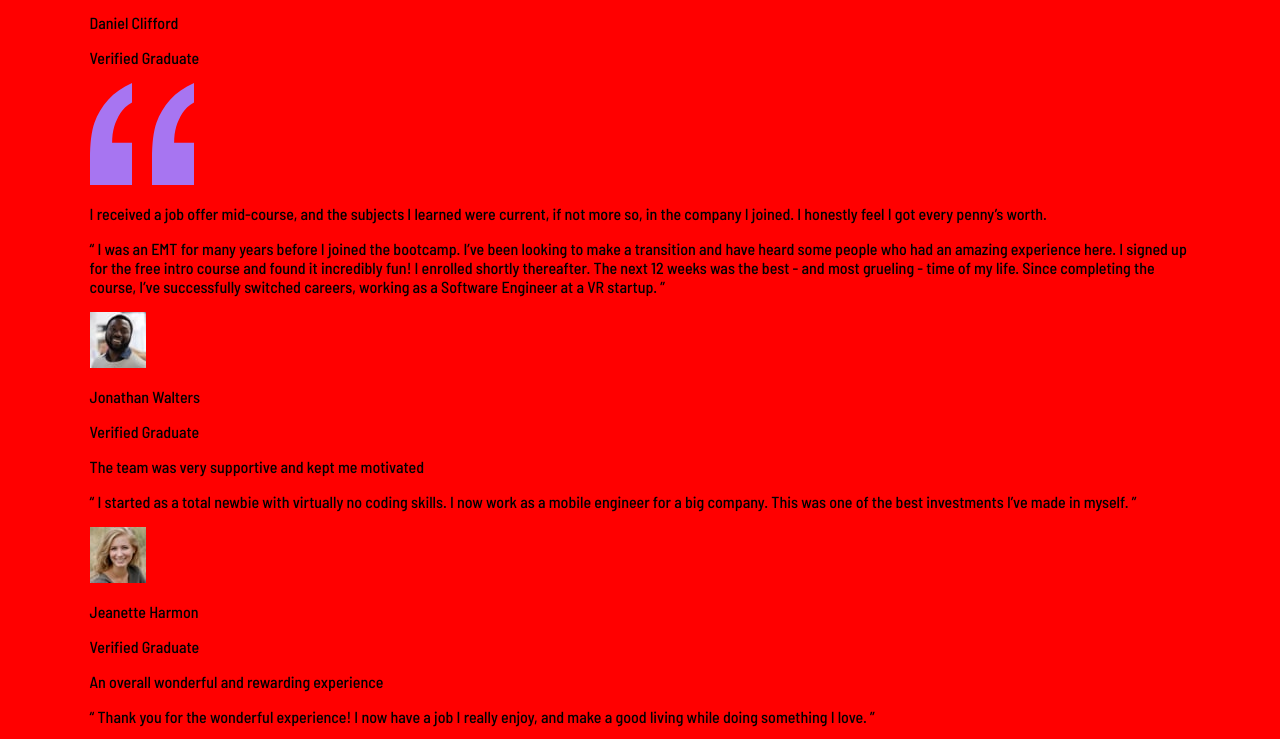
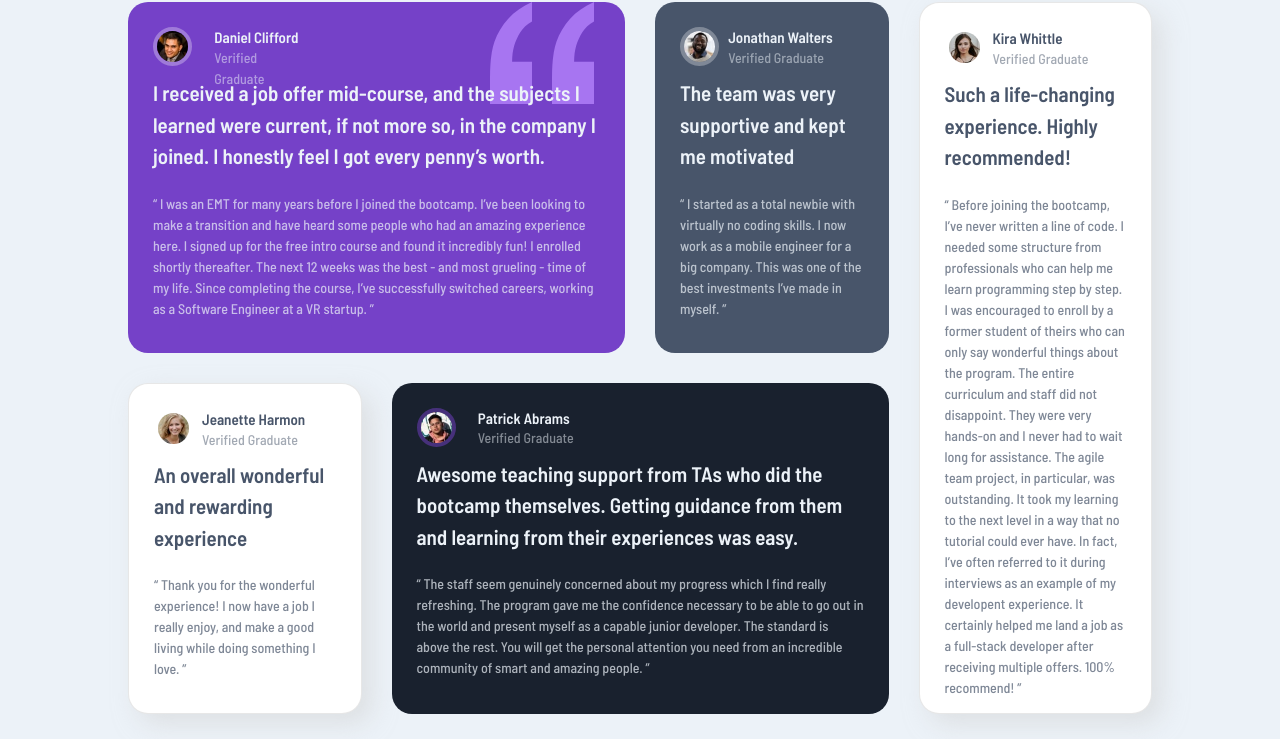
Before and after one commit to MarieDaPiedade/testimonials-grid-section-main, a plain HTML site: page index.html in a window 1280 px wide. Shown: the part 190-929 px from the top of the page. Drawn offline with Linux system fonts and the light colour scheme.

Commit message:
desktop version

```diff
--- a/index.html
+++ b/index.html
@@ -14,83 +14,94 @@
 
 <body>
 
-    <section class="container" class="container1">
+    <section class="container1">
         <div class="header">
-            <img  class="img" class="img1" src="../testimonials-grid-section-main/images/image-daniel.jpg" alt="Daniel Clifford">
-            <p class="name" class="name1">Daniel Clifford</p>
-            <p class="status" class="status1">Verified Graduate</p>
+            <img class="img1" src="../testimonials-grid-section-main/images/image-daniel.jpg" alt="Daniel Clifford">
+            <div class="name&status">
+                <p class="name">Daniel Clifford</p>
+                <p class="status">Verified Graduate</p>
+            </div>
+            <div class="quotation-marks">
+                <img src="../testimonials-grid-section-main/images/bg-pattern-quotation.svg" alt="">
+            </div>
         </div>
-        <div class="quotation-marks">
-            <img src="../testimonials-grid-section-main/images/bg-pattern-quotation.svg" alt="">
-        </div>
-        <div class="headline" class="headline1">
+
+        <div class="headline">
             <p>I received a job offer mid-course, and the subjects I learned were current, if not more so, in the company I joined. I honestly feel I got every penny’s worth.</p>
         </div>
-        <div class="text1">
+        <div class="paragraph">
             <p>“ I was an EMT for many years before I joined the bootcamp. I’ve been looking to make a transition and have heard some people who had an amazing experience here. I signed up for the free intro course and found it incredibly fun! I enrolled shortly thereafter. The next 12 weeks was the best - and most grueling - time of my life. Since completing the course, I’ve successfully switched careers, working as a Software Engineer at a VR startup. ”</p>
         </div>
     </section>
 
-   <section class="container" class="container2">
+   <section class="container2">
         <div class="header">
-            <img class="img" class="img2" src="../testimonials-grid-section-main/images/image-jonathan.jpg" alt="Jonathan Walters">
-            <p class="name" class="name1">Jonathan Walters</p>
-            <p class="status" class="status1">Verified Graduate</p>
+            <img class="img2" src="../testimonials-grid-section-main/images/image-jonathan.jpg" alt="Jonathan Walters">
+            <div class="name&status">
+                <p class="name">Jonathan Walters</p>
+                <p class="status">Verified Graduate</p>
+            </div>
         </div>
-        <div class="headline" class="headline1">
+        <div class="headline">
             <p>The team was very supportive and kept me motivated</p>
         </div>
-        <div class="text1">
+        <div class="paragraph">
             <p>“ I started as a total newbie with virtually no coding skills. I now work as a mobile engineer for a big company. This was one of the best investments I’ve made in myself. ”</p>
         </div>
     </section>
 
-   <section class="container" class="container3">
+   <section class="container3">
         <div class="header">
-            <img class="img" class="img3" src="../testimonials-grid-section-main/images/image-jeanette.jpg" alt="Jeanette Harmon">
-            <p class="name" class="name2">Jeanette Harmon</p>
-            <p class="status" class="status2">Verified Graduate</p>
+            <img class="img3" src="../testimonials-grid-section-main/images/image-jeanette.jpg" alt="Jeanette Harmon">
+            <div class="name&status">
+                <p class="name">Jeanette Harmon</p>
+                <p class="status">Verified Graduate</p>
+            </div>
         </div>
-        <div class="headline" class="headline2">
-            <p>An overall wonderful and rewarding experience</p>
+        <div class="headline">
+            <p>An overall wonderful<br> and rewarding <br> experience</p>
         </div>
-        <div class="text2">
+        <div class="paragraph">
             <p>“ Thank you for the wonderful experience! I now have a job I really enjoy, and make a good living while doing something I love. ”</p>
         </div>
     </section>
 
-   <section class="container" class="container4">
+   <section class="container4">
         <div class="header">
-            <img class="img" class="img1" src="../testimonials-grid-section-main/images/image-patrick.jpg" alt="Patrick Abrams">
-            <p class="name" class="name1">Patrick Abrams</p>
-            <p class="status" class="status1">Verified Graduate</p>
+            <img class="img4" src="../testimonials-grid-section-main/images/image-patrick.jpg" alt="Patrick Abrams">
+            <div class="name&status">
+                <p class="name">Patrick Abrams</p>
+                <p class="status">Verified Graduate</p>
+            </div>
         </div>
-        <div class="headline" class="headline1">
+        <div class="headline">
             <p>Awesome teaching support from TAs who did the bootcamp themselves. Getting guidance from them and learning from their experiences was easy.</p>
         </div>
-        <div class="text1">
+        <div class="paragraph">
             <p>  “ The staff seem genuinely concerned about my progress which I find really refreshing. The program gave me the confidence necessary to be able to go out in the world and present myself as a capable junior developer. The standard is above the rest. You will get the personal attention you need from an incredible community of smart and amazing people. ”</p>
         </div>
     </section>
 
-   <section class="container" class="container5">
+   <section class="container5">
         <div class="header">
-            <img class="img" class="img3" src="../testimonials-grid-section-main/images/image-kira.jpg" alt="Kira Whittle">
-            <p class="name" class="name2">Kira Whittle</p>
-            <p class="status" class="status2">Verified Graduate</p>
+            <img class="img3" src="../testimonials-grid-section-main/images/image-kira.jpg" alt="Kira Whittle">
+            <div class="name&status">
+                <p class="name">Kira Whittle</p>
+                <p class="status">Verified Graduate</p>
+            </div>
         </div>
-        <div class="headline" class="headline2">
+        <div class="headline">
             <p>Such a life-changing experience. Highly recommended!</p>
         </div>
-        <div class="text2">
+        <div class="paragraph">
             <p>“ Before joining the bootcamp, I’ve never written a line of code. I needed some structure from professionals who can help me learn programming step by step. I was
                 encouraged to enroll by a former student of theirs who can only say wonderful things about the program. The entire curriculum and staff did not disappoint. They were very hands-on and I never had to wait long for assistance. The agile team project, in particular, was outstanding. It took my learning to the next level in a way that no tutorial could ever have. In fact, I’ve often referred to it during interviews as an example of my developent experience. It certainly helped me land a job as a full-stack developer after receiving multiple offers. 100% recommend! ”</p>
         </div>
     </section>
 
-  <div class="attribution">
+  <!--<div class="attribution">
     Challenge by <a href="https://www.frontendmentor.io?ref=challenge" target="_blank">Frontend Mentor</a>.
     Coded by <a href="#">Marie DP</a>.
-  </div>
+  </div>-->
 </body>
 </html>
--- a/style.css
+++ b/style.css
@@ -2,8 +2,142 @@
 @import url('https://fonts.googleapis.com/css2?family=Barlow+Semi+Condensed:wght@500;600&display=swap');
 
 body{
-    background-color: red;
-    margin: 10% 7% 10% 7%;
+    background-color: hsl(210, 46%, 95%);
+    margin: 15% 10% 15% 10%;
     padding: 0;
     font-family: 'Barlow Semi Condensed', sans-serif;
+    font-size: 14px;
+    display: grid;
+    grid-template-columns: 1fr 1fr 1fr 1fr;
+    grid-gap: 30px;
+    grid-template-rows: 0.5fr 0.5fr;
+    grid-template-areas:
+        "container1 container1 container2 container5"
+        "container3 container4 container4 container5"
 }
+
+.container1, .container2, .container3, .container4, .container5{
+    border-radius: 20px;
+    line-height: 1.5em;
+    padding-top: 25px;
+    padding-left: 25px;
+    padding-right: 25px;
+    padding-bottom: 20px;
+}
+
+.container1, .container2, .container4{
+    color: hsl(210, 46%, 95%);
+}
+
+.container3, .container5{
+    color: hsl(217, 19%, 35%);
+    border : 1px solid hsl(0, 0%, 81%, 0.5);
+    box-shadow: 10px 10px 25px hsl(0, 0%, 81%, 0.5);
+
+}
+
+.container3, .container4{
+    padding-top: 25px;
+}
+
+.header{
+    width: 100%;
+    height: 37px;
+    display: inline-flex;
+    vertical-align: center;
+}
+
+.img1, .img2, .img3, .img4{
+    width: 31px;
+    height: 31px;
+    border-radius: 50%;
+    border-style: solid;
+    border-width: 0.3em;
+    margin-right: 5%;
+}
+
+.name&status{
+    margin-top: 10%;
+    height: 31px;
+
+}
+
+.name{
+    font-weight: bold;
+    font-size: 15px;
+    margin-top: 0;
+    margin-bottom: 0;
+    height: 15px;
+    padding-top: 0;
+}
+
+.status{
+    opacity: 0.5;
+    margin-top: 5%;
+    margin-bottom: 0;
+}
+
+.headline{
+    font-size: 1.5em;
+    line-height: 1.5em;
+    margin-top: -15px;
+    font-weight: bold;
+}
+
+.paragraph{
+    opacity : 0.7;
+}
+
+
+/* Daniel Clifford */
+
+.container1{
+    background-color: hsl(263, 55%, 52%);
+    grid-area: container1;
+}
+
+.img1, .img2{
+    border-color: rgba(255, 255, 255, 0.3);
+}
+
+.quotation-marks{
+    width: 110px;
+    margin-left: 180px;
+    margin-top: -25px;
+}
+
+/* Jonathan Walters */
+
+.container2{
+    background-color: hsl(217, 19%, 35%);
+    grid-area: container2;
+}
+/* Jeanette Harmon */
+
+.container3{
+    background-color: hsl(0, 0%, 100%);
+    grid-area: container3;
+}
+
+.img3{
+    border-color: white;
+}
+
+/* Patrick Abrams */
+
+.container4{
+    background-color: hsl(219, 29%, 14%);
+    grid-area: container4;
+}
+
+.img4{
+    border-color : rgba(117, 65, 200, 0.5);
+}
+
+/* Kira Whittle */
+
+.container5{
+    background-color: hsl(0, 0%, 100%);
+    grid-area: container5;
+    padding-bottom: 20px;
+}
```
